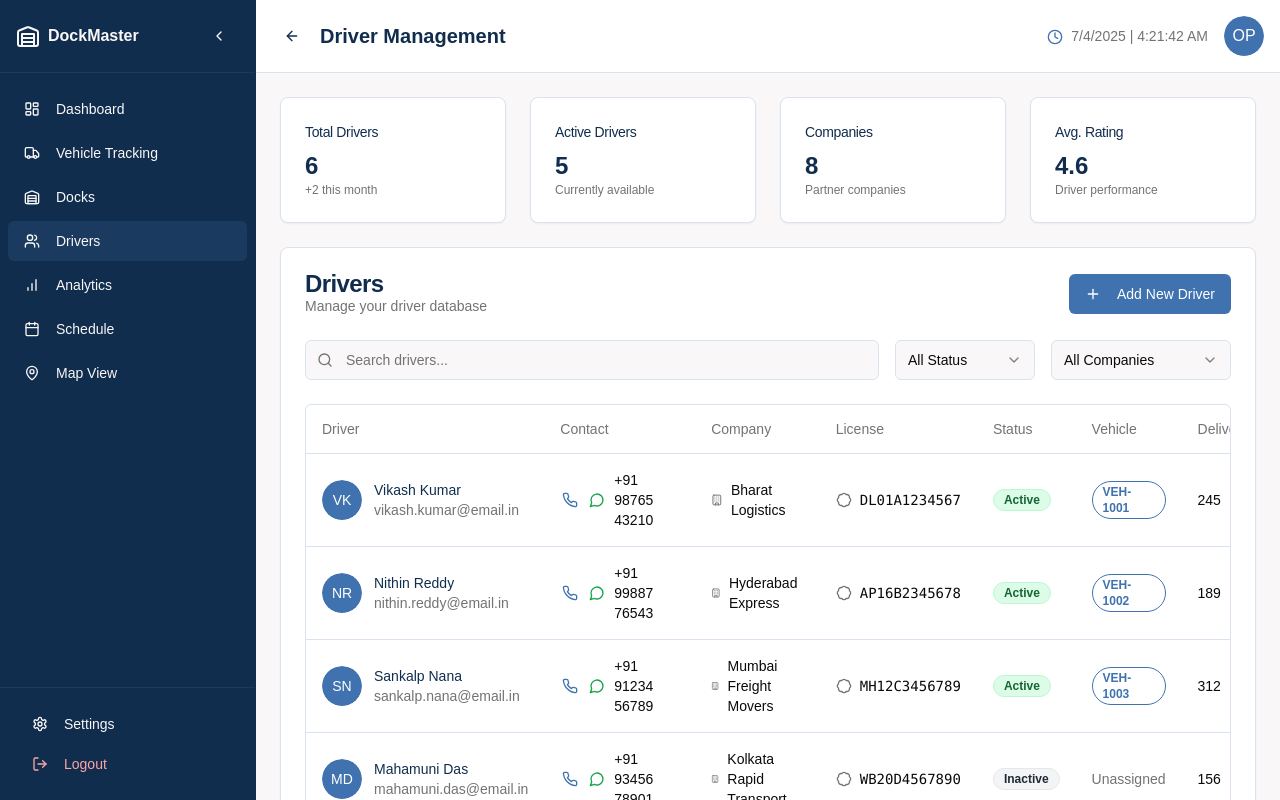
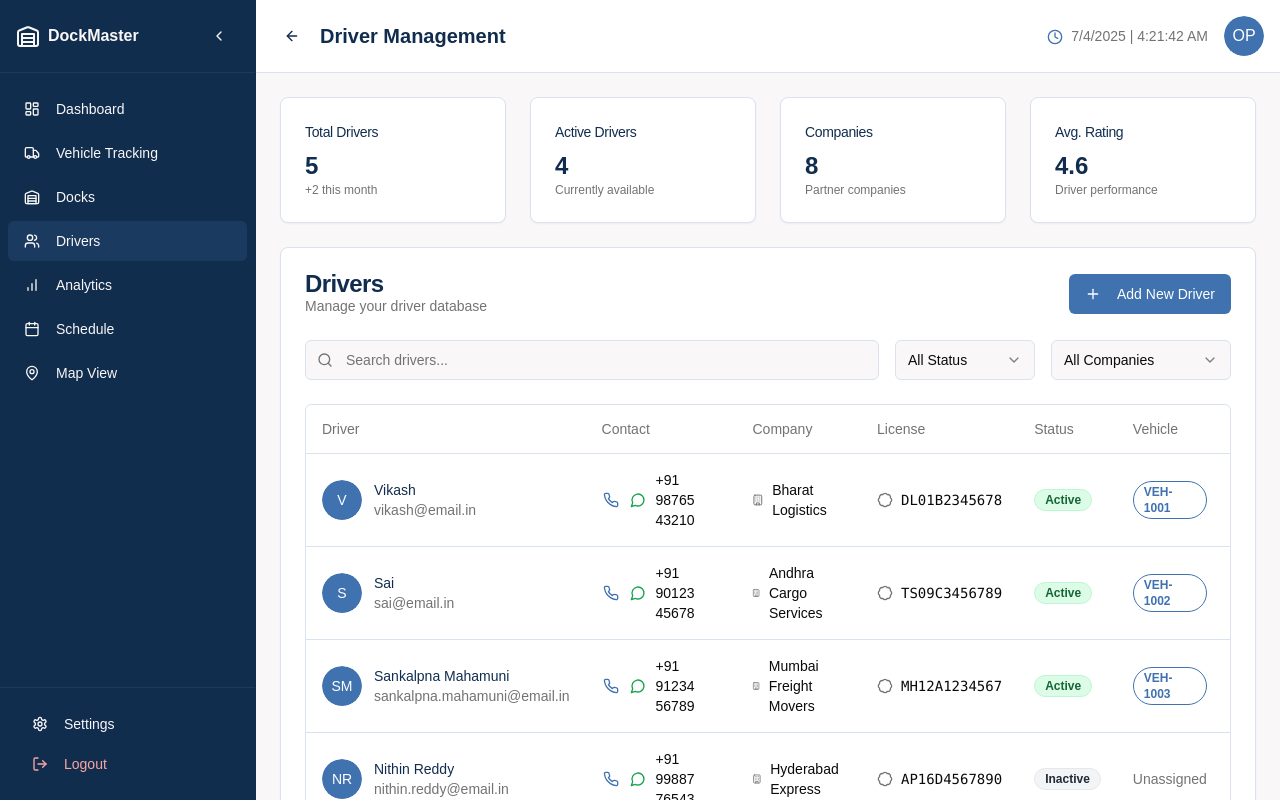
Before and after one commit to SRVikash/Nexathon_Vehicle_FE, a Next.js app: page /drivers in a window 1280 px wide. Built offline with nearby package versions, Linux system fonts and the light colour scheme.

Commit message:
Driver name updates

```diff
--- a/components/drivers-page.tsx
+++ b/components/drivers-page.tsx
@@ -47,93 +47,78 @@ import { Textarea } from "@/components/ui/textarea"
 const driversData = [
   {
     id: "DRV-001",
-    name: "Vikash Kumar",
-    email: "vikash.kumar@email.in",
+    name: "Vikash",
+    email: "vikash@email.in",
     phone: "+91 98765 43210",
     whatsapp: "+91 98765 43210",
-    licenseNumber: "DL01A1234567",
+    licenseNumber: "DL01B2345678",
     company: "Bharat Logistics",
     status: "active",
     vehicleAssigned: "VEH-1001",
+    joinDate: "2023-03-20",
+    totalDeliveries: 189,
+    rating: 4.6,
+    avatar: "V",
+  },
+  {
+    id: "DRV-002",
+    name: "Sai",
+    email: "sai@email.in",
+    phone: "+91 90123 45678",
+    whatsapp: "+91 90123 45678",
+    licenseNumber: "TS09C3456789",
+    company: "Andhra Cargo Services",
+    status: "active",
+    vehicleAssigned: "VEH-1002",
+    joinDate: "2023-02-10",
+    totalDeliveries: 312,
+    rating: 4.9,
+    avatar: "S",
+  },
+  {
+    id: "DRV-003",
+    name: "Sankalpna Mahamuni",
+    email: "sankalpna.mahamuni@email.in",
+    phone: "+91 91234 56789",
+    whatsapp: "+91 91234 56789",
+    licenseNumber: "MH12A1234567",
+    company: "Mumbai Freight Movers",
+    status: "active",
+    vehicleAssigned: "VEH-1003",
     joinDate: "2023-01-15",
     totalDeliveries: 245,
     rating: 4.8,
-    avatar: "VK",
+    avatar: "SM",
   },
   {
-    id: "DRV-002",
+    id: "DRV-004",
     name: "Nithin Reddy",
     email: "nithin.reddy@email.in",
     phone: "+91 99887 76543",
     whatsapp: "+91 99887 76543",
-    licenseNumber: "AP16B2345678",
+    licenseNumber: "AP16D4567890",
     company: "Hyderabad Express",
-    status: "active",
-    vehicleAssigned: "VEH-1002",
-    joinDate: "2023-03-20",
-    totalDeliveries: 189,
-    rating: 4.6,
-    avatar: "NR",
-  },
-  {
-    id: "DRV-003",
-    name: "Sankalp Nana",
-    email: "sankalp.nana@email.in",
-    phone: "+91 91234 56789",
-    whatsapp: "+91 91234 56789",
-    licenseNumber: "MH12C3456789",
-    company: "Mumbai Freight Movers",
-    status: "active",
-    vehicleAssigned: "VEH-1003",
-    joinDate: "2023-02-10",
-    totalDeliveries: 312,
-    rating: 4.9,
-    avatar: "SN",
-  },
-  {
-    id: "DRV-004",
-    name: "Mahamuni Das",
-    email: "mahamuni.das@email.in",
-    phone: "+91 93456 78901",
-    whatsapp: "+91 93456 78901",
-    licenseNumber: "WB20D4567890",
-    company: "Kolkata Rapid Transport",
     status: "inactive",
     vehicleAssigned: null,
     joinDate: "2022-11-05",
     totalDeliveries: 156,
     rating: 4.3,
-    avatar: "MD",
+    avatar: "NR",
   },
   {
     id: "DRV-005",
-    name: "Sai Kiran",
-    email: "sai.kiran@email.in",
-    phone: "+91 90123 45678",
-    whatsapp: "+91 90123 45678",
-    licenseNumber: "TS09E5678901",
-    company: "Andhra Cargo Services",
+    name: "Cauvery",
+    email: "cauvery@email.in",
+    phone: "+91 87654 32109",
+    whatsapp: "+91 87654 32109",
+    licenseNumber: "KA01E5678901",
+    company: "Southern Logistics",
     status: "active",
     vehicleAssigned: "VEH-1004",
     joinDate: "2023-04-12",
     totalDeliveries: 98,
     rating: 4.5,
-    avatar: "SK",
-  },
-  {
-    id: "DRV-006",
-    name: "Cauvery Raj",
-    email: "cauvery.raj@email.in",
-    phone: "+91 87654 32109",
-    whatsapp: "+91 87654 32109",
-    licenseNumber: "KA01F6789012",
-    company: "Southern Logistics",
-    status: "active",
-    vehicleAssigned: "VEH-1005",
-    joinDate: "2023-01-28",
-    totalDeliveries: 203,
-    rating: 4.7,
-    avatar: "CR",
+    avatar: "C",
   },
 ];
 
@@ -421,7 +406,7 @@ export default function DriversPage() {
                             id="phone"
                             value={newDriver.phone}
                             onChange={(e) => setNewDriver({ ...newDriver, phone: e.target.value })}
-                            placeholder="+1 (555) 123-4567"
+                            placeholder="+91 (XXX) 123-4567"
                           />
                         </div>
                         <div>
@@ -430,7 +415,7 @@ export default function DriversPage() {
                             id="whatsapp"
                             value={newDriver.whatsapp}
                             onChange={(e) => setNewDriver({ ...newDriver, whatsapp: e.target.value })}
-                            placeholder="+1 (555) 123-4567"
+                            placeholder="+91 (XXX) 123-4567"
                           />
                         </div>
                       </div>
```
